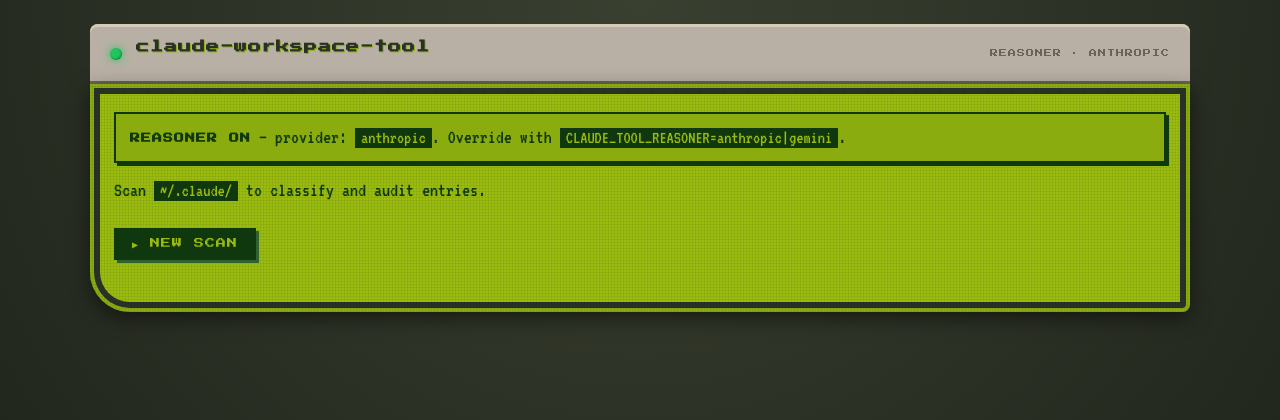
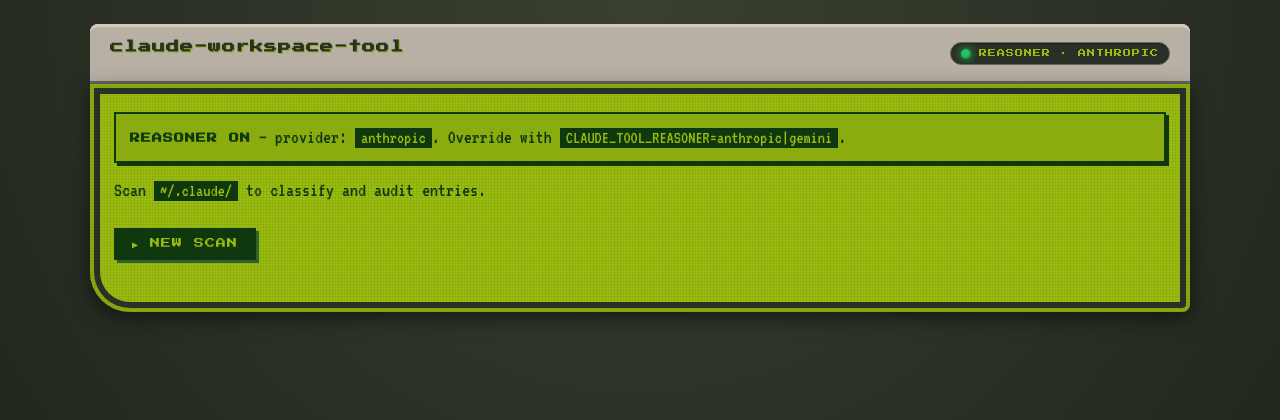
Before and after one commit to jon-devlapaz/gbc, a FastAPI app: page / in a window 1280 px wide. Shown: the top 420 px of the page. Run offline with FastAPI, Linux system fonts and the light colour scheme; data that the repository does not hold is empty; some libraries are stand-ins or nearby versions.

Commit message:
style(header): tighter layout — right-aligned status pill (LED + label in bezel badge)

```diff
--- a/app/templates/base.html
+++ b/app/templates/base.html
@@ -11,9 +11,11 @@
 </head>
 <body>
   <header>
-    <span id="status-led" class="led led-unknown" data-tip="reasoner status"></span>
     <h1>claude-workspace-tool</h1>
-    <span id="status-label" class="status-label">—</span>
+    <div class="status-badge" data-tip="reasoner status">
+      <span id="status-led" class="led led-unknown"></span>
+      <span id="status-label" class="status-label">—</span>
+    </div>
   </header>
   <main>{% block content %}{% endblock %}</main>
 
--- a/static/style.css
+++ b/static/style.css
@@ -52,15 +52,16 @@ header {
   max-width: 1100px;
   width: 100%;
   margin: 0 auto;
-  display: flex;
+  display: grid;
+  grid-template-columns: 1fr auto;
   align-items: center;
-  gap: 14px;
+  gap: 20px;
 }
 
-/* LED replaces old ::before decoration */
+/* LED + label forms a single right-aligned status badge */
 .led {
-  width: 12px;
-  height: 12px;
+  width: 10px;
+  height: 10px;
   border-radius: 50%;
   flex-shrink: 0;
   background: var(--shell-shadow);
@@ -81,13 +82,23 @@ header {
   50% { opacity: 0.35; }
 }
 
+.status-badge {
+  display: inline-flex;
+  align-items: center;
+  gap: 8px;
+  background: var(--screen-bezel, var(--bezel));
+  padding: 5px 10px;
+  border-radius: 12px;
+  border: 1px solid var(--shell-shadow);
+  box-shadow: inset 0 1px 2px rgba(0,0,0,0.3);
+}
 .status-label {
-  margin-left: auto;
   font-family: var(--font-pixel);
   font-size: 8px;
   letter-spacing: 1px;
-  color: var(--shell-shadow);
+  color: var(--lcd-3);
   text-transform: uppercase;
+  white-space: nowrap;
 }
 
 header h1 {
```
